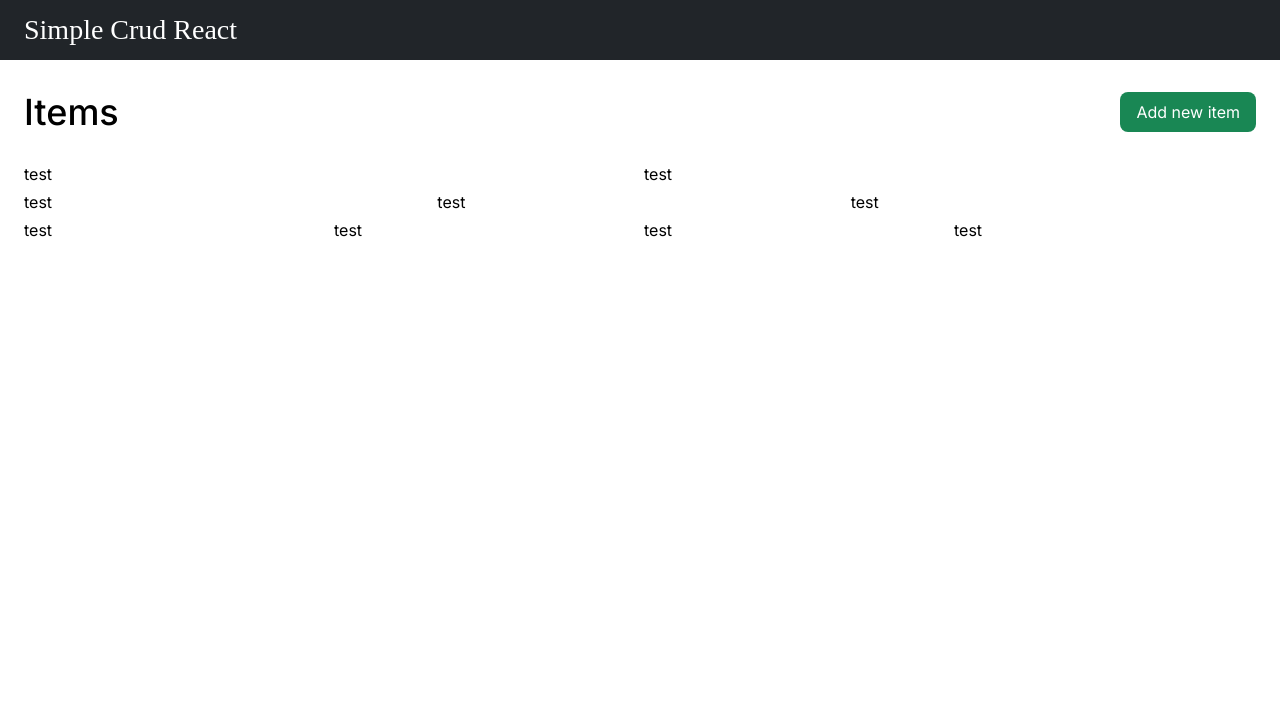
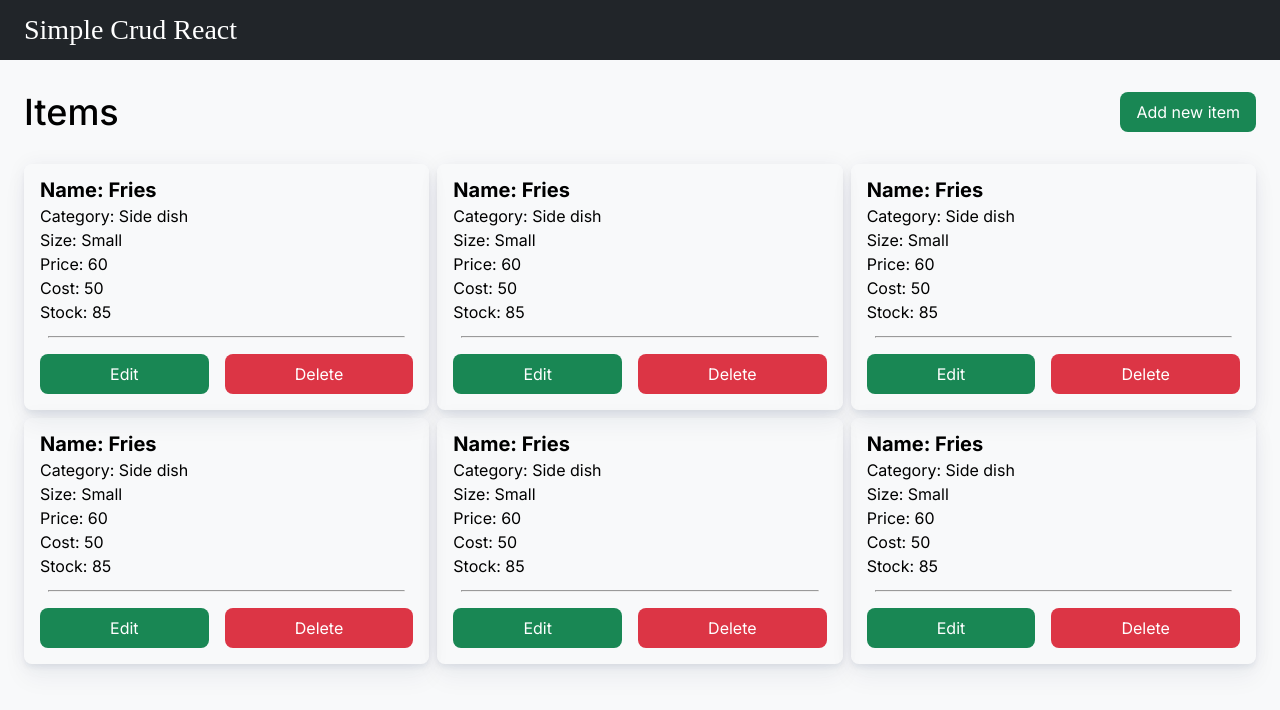
Before and after one commit to MarvinElbambo/simple-crude-react, a Next.js app: page / in a window 1280 px wide. Shown: the top 710 px of the page. Built offline with nearby package versions, Linux system fonts and the light colour scheme.

Commit message:
Added item card component

```diff
--- /dev/null
+++ b/src/components/card/item-card.module.scss
@@ -0,0 +1,27 @@
+@use "styles/setup" as *;
+
+.component {
+  display: flex;
+  flex-direction: column;
+  gap: $spacing-xs;
+  width: 100%;
+  padding: $spacing-sm;
+  border-radius: $borderRadius-lg;
+  box-shadow: $box-shadow;
+
+  .devider {
+    background-color: $context-main;
+    margin: $spacing-xs;
+  }
+
+  .buttonContainer {
+    display: flex;
+    justify-content: space-between;
+    align-items: center;
+    gap: $spacing-sm;
+  }
+
+  .actionButton {
+    flex-grow: 1;
+  }
+}
--- /dev/null
+++ b/src/components/card/item-card.tsx
@@ -0,0 +1,50 @@
+import Button from "../button/button";
+import Typography from "../typography/typography";
+import styles from "./item-card.module.scss";
+
+const ItemCard = () => {
+  return (
+    <div className={styles.component}>
+      <Typography
+        tag="h6"
+        tagStyle="bodyLarge"
+        variant="bold"
+        text="Name: Fries"
+      />
+
+      <Typography tag="p" tagStyle="bodyMedium" text="Category: Side dish" />
+
+      <Typography tag="p" tagStyle="bodyMedium" text="Size: Small" />
+
+      <Typography tag="p" tagStyle="bodyMedium" text="Price: 60" />
+
+      <Typography tag="p" tagStyle="bodyMedium" text="Cost: 50" />
+
+      <Typography tag="p" tagStyle="bodyMedium" text="Stock: 85" />
+
+      <hr className={styles.devider} />
+
+      <div className={styles.buttonContainer}>
+        <Button
+          className={styles.actionButton}
+          type="button"
+          title="Edit Item"
+          variant="success"
+          text="Edit"
+        />
+
+        <Button
+          className={styles.actionButton}
+          type="button"
+          title="Delete Item"
+          variant="danger"
+          text="Delete"
+        />
+      </div>
+    </div>
+  );
+};
+
+ItemCard.displayName = "ItemCard";
+
+export default ItemCard;
--- a/src/components/pages/home-page/home-page.module.scss
+++ b/src/components/pages/home-page/home-page.module.scss
@@ -2,6 +2,7 @@
 
 .header {
   @include context("dark");
+
   padding: $spacing-sm 0;
   background-color: $context-main;
   color: $context-contrast;
--- a/src/components/pages/home-page/home-page.tsx
+++ b/src/components/pages/home-page/home-page.tsx
@@ -6,6 +6,7 @@ import Button from "@/components/button/button";
 import { Inter } from "next/font/google";
 import Row from "@/components/grid/row/row";
 import Column from "@/components/grid/column/column";
+import ItemCard from "@/components/card/item-card";
 
 const inter = Inter({ subsets: ["latin"] });
 
@@ -27,15 +28,24 @@ const HomePage = () => {
 
         <Container className={styles.tableContainer}>
           <Row>
-            <Column width={{ tablet: 6 }}>test</Column>
-            <Column width={{ tablet: 6 }}>test</Column>
-            <Column width={{ tablet: 4 }}>test</Column>
-            <Column width={{ tablet: 4 }}>test</Column>
-            <Column width={{ tablet: 4 }}>test</Column>
-            <Column width={{ tablet: 3 }}>test</Column>
-            <Column width={{ tablet: 3 }}>test</Column>
-            <Column width={{ tablet: 3 }}>test</Column>
-            <Column width={{ tablet: 3 }}>test</Column>
+            <Column width={{ tablet: 4, laptop: 3 }}>
+              <ItemCard />
+            </Column>
+            <Column width={{ tablet: 4, laptop: 3 }}>
+              <ItemCard />
+            </Column>
+            <Column width={{ tablet: 4, laptop: 3 }}>
+              <ItemCard />
+            </Column>
+            <Column width={{ tablet: 4, laptop: 3 }}>
+              <ItemCard />
+            </Column>
+            <Column width={{ tablet: 4, laptop: 3 }}>
+              <ItemCard />
+            </Column>
+            <Column width={{ tablet: 4, laptop: 3 }}>
+              <ItemCard />
+            </Column>
           </Row>
         </Container>
       </main>
--- a/src/styles/app.scss
+++ b/src/styles/app.scss
@@ -9,7 +9,12 @@
 
 html,
 body {
+  @include context("light");
+
+  background-color: $context-main;
+  color: $context-contrast;
   max-width: 100vw;
+  min-height: 100vh;
 }
 
 .header {
```
